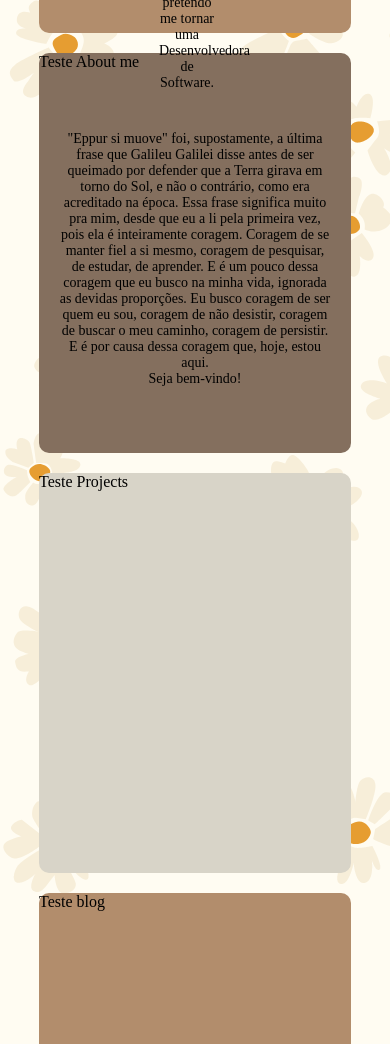
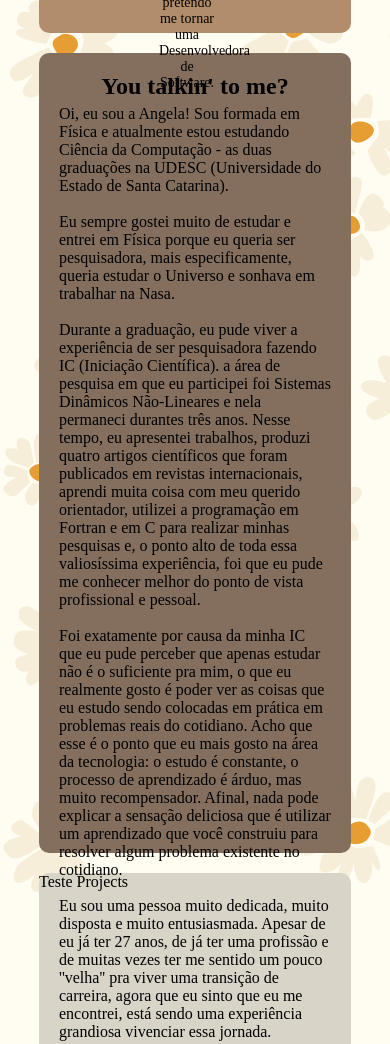
Before and after one commit to angelahempkmeier/portfolio, a plain HTML site: page assets/index.html in a window 390 px wide. Shown: the part 507-1551 px from the top of the page. Drawn offline with Linux system fonts and the light colour scheme; a web font is replaced by a local one.

Commit message:
atualizacao about-me e um pouco de responsividade mobile

```diff
--- a/assets/index.html
+++ b/assets/index.html
@@ -59,7 +59,41 @@
  -->
 
     <section class="about-me interface-container">
-        <p>Teste About me</p>
+        <div class="about-me-content">
+            <h2>You talkin' to me?</h2>
+
+            <p>
+                Oi, eu sou a Angela! Sou formada em Física e atualmente estou estudando Ciência da Computação - as duas graduações na UDESC (Universidade do Estado de Santa Catarina).
+            </p>
+            <br>
+            <p>
+                Eu sempre gostei muito de estudar e entrei em Física porque eu queria ser pesquisadora, mais especificamente, queria estudar o Universo e sonhava em trabalhar na Nasa.
+            </p>
+            <br>
+            <p>
+                Durante a graduação, eu pude viver a experiência de ser pesquisadora fazendo IC (Iniciação Científica). a área de pesquisa em que eu participei foi Sistemas Dinâmicos Não-Lineares e nela permaneci durantes três anos. Nesse tempo, eu apresentei trabalhos, produzi quatro artigos científicos que foram publicados em revistas internacionais, aprendi muita coisa com meu querido orientador, utilizei a programação em Fortran e em C para realizar minhas pesquisas e, o ponto alto de toda essa valiosíssima experiência, foi que eu pude me conhecer melhor do ponto de vista profissional e pessoal.
+            </p>
+            <br>
+            <p>
+                Foi exatamente por causa da minha IC que eu pude perceber que apenas estudar não é o suficiente pra mim, o que eu realmente gosto é poder ver as coisas que eu estudo sendo colocadas em prática em problemas reais do cotidiano. Acho que esse é o ponto que eu mais gosto na área da tecnologia: o estudo é constante, o processo de aprendizado é árduo, mas muito recompensador. Afinal, nada pode explicar a sensação deliciosa que é utilizar um aprendizado que você construiu para resolver algum problema existente no cotidiano.
+            </p>
+            <br>
+            <p>
+                Eu sou uma pessoa muito dedicada, muito disposta e muito entusiasmada. Apesar de eu já ter 27 anos, de já ter uma profissão e de muitas vezes ter me sentido um pouco ''velha'' pra viver uma transição de carreira, agora que eu sinto que eu me encontrei, está sendo uma experiência grandiosa vivenciar essa jornada.
+            </p>
+            <br>
+            <p>
+                Eu estou muito feliz de ter adentrado a área tecnológica. E espero muito evoluir cada vez mais. Não apenas como profissional, mas como ser humano.
+            </p>
+            <br>
+            <p>
+                Aqui está meu portfólio, onde você pode ver meus projetos, me conhecer um pouquinho melhor e entrar em contato comigo.
+            </p>
+            <br>
+            <p>
+                Quem sabe eu não seja um fit legal pra trabalhar com você? ^_^
+            </p>
+        </div>
     </section>
 
     <section class="projects interface-container">
--- a/assets/styles.css
+++ b/assets/styles.css
@@ -11,6 +11,9 @@
 body {
     background-image: url("daisies.png");
     width: 100%;
+    max-width: 992px;
+    margin: auto;
+    min-width: 320px;
 }
 
 
@@ -141,10 +144,23 @@ body {
     width: 50%;
 }
 
+/*ABOUT ME*/
+
 .about-me {
-    height: 400px;
+    height: 600px;
     background-color: #846F5E;
 }
+
+.about-me-content{
+    padding: 20px;
+}
+
+.about-me-content h2{
+    display: flex;
+    justify-content: center;
+    padding-bottom: 5px;
+}
+
 
 .projects {
     height: 400px;
@@ -166,3 +182,14 @@ body {
     height: 400px;
     background-color: #D8D4C8;
 }
+
+/*mobile*/
+@media(max-width: 992px){
+    .main-bottom{
+        display: none;
+    }
+
+    .about-me{
+        height: 800px;
+    }
+}
```
